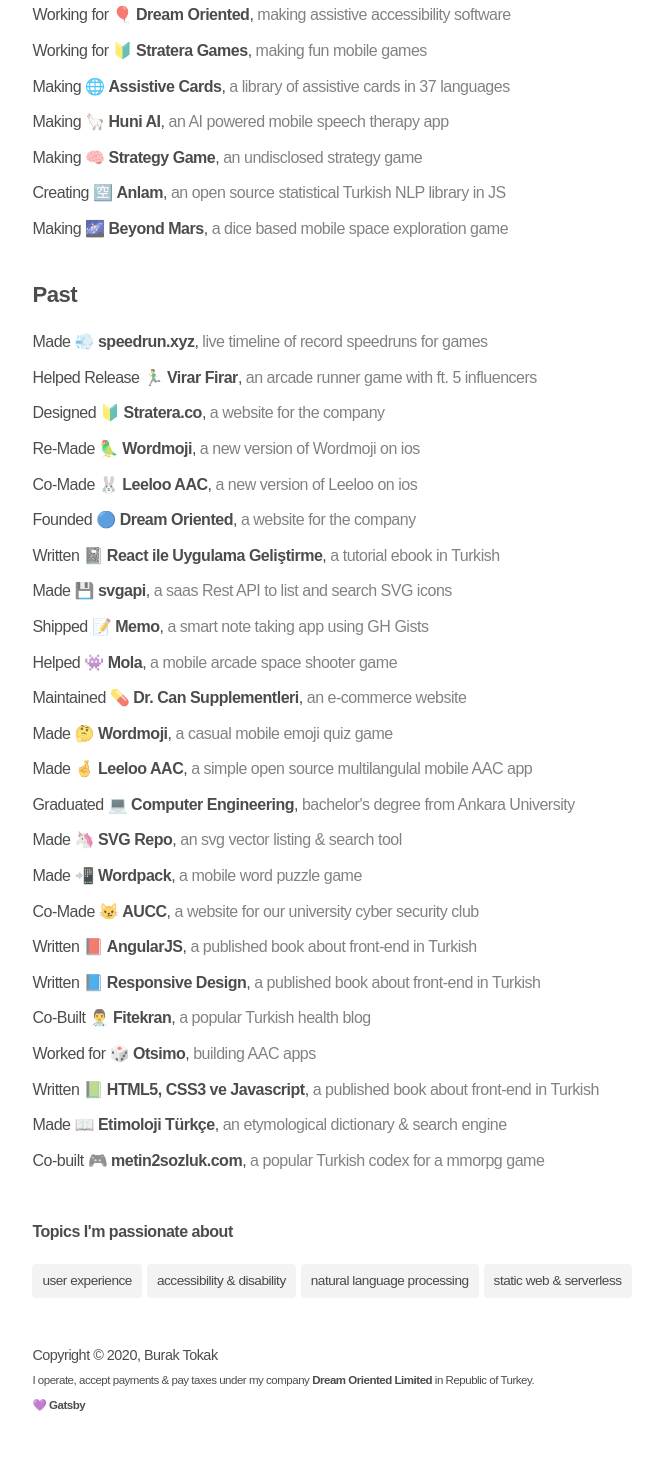
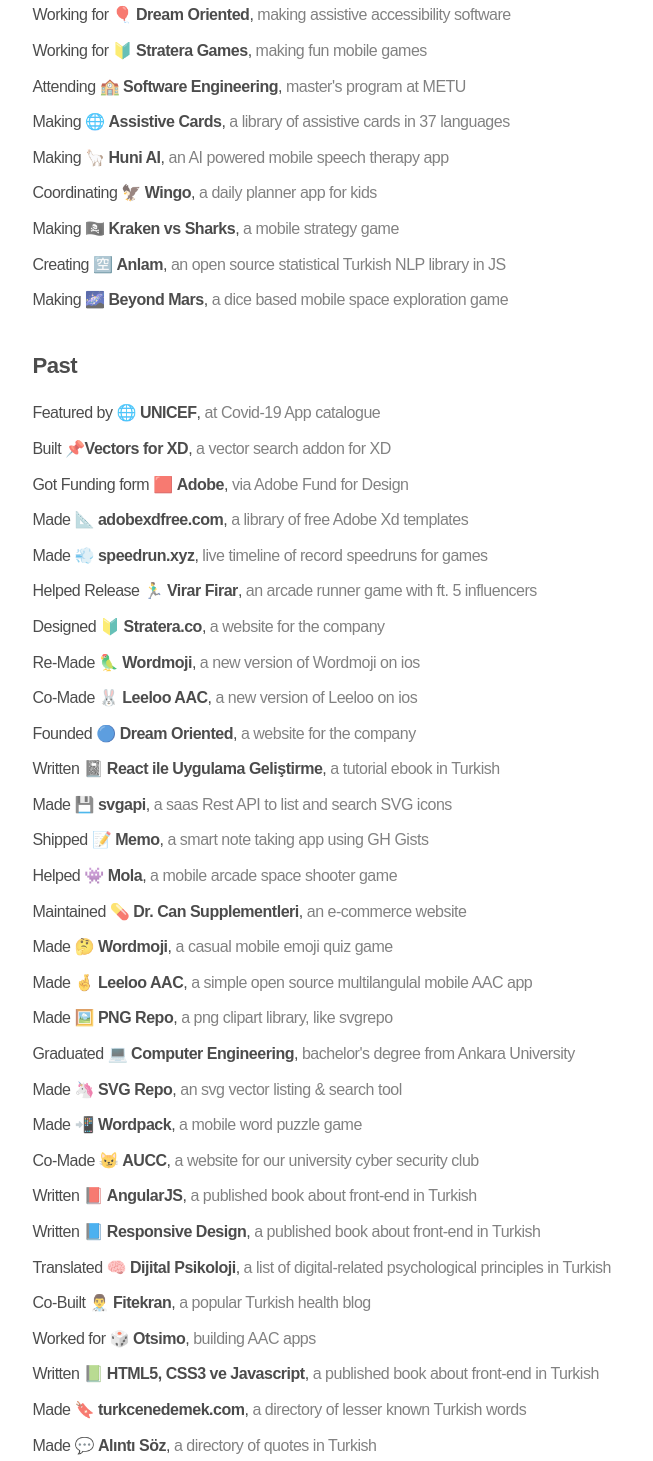
Before and after one commit to btk/buraktokak, a Gatsby site: page / in a window 1280 px wide. Shown: the part 367-1828 px from the top of the page, without its empty margins (145-798 px from the left). Built offline with nearby package versions, Linux system fonts and the light colour scheme; Gatsby itself is replaced by a stand-in of ours; a web font is replaced by a local one.

Commit message:
Update index.js

```diff
--- a/src/pages/index.js
+++ b/src/pages/index.js
@@ -67,10 +67,11 @@
           <ul>
             <li>Working for 🎈 <a href="https://dreamoriented.org/" target="_blank"><b>Dream Oriented</b></a>, <span>making assistive accessibility software</span></li>
             <li>Working for 🔰 <a href="https://stratera.co/" target="_blank"><b>Stratera Games</b></a>, <span>making fun mobile games</span></li>
-            <li style={{display: "none"}}>Attending 🏫 <b>Software Engineering</b>, <span>master's program at METU</span></li>
+            <li>Attending 🏫 <b>Software Engineering</b>, <span>master's program at METU</span></li>
             <li>Making    🌐 <a href="https://assistivecards.com/" target="_blank"><b>Assistive Cards</b></a>, <span>a library of assistive cards in 37 languages</span></li>
             <li>Making    🦙 <b>Huni AI</b>, <span>an AI powered mobile speech therapy app</span></li>
-            <li>Making    🧠 <b>Strategy Game</b>, <span>an undisclosed strategy game</span></li>
+            <li>Coordinating    🦅 <b>Wingo</b>, <span>a daily planner app for kids</span></li>
+            <li>Making    🏴‍☠️ <b>Kraken vs Sharks</b>, <span>a mobile strategy game</span></li>
             <li>Creating  🈳 <b>Anlam</b>, <span>an open source statistical Turkish NLP library in JS</span></li>
             <li>Making    🌌 <b>Beyond Mars</b>, <span>a dice based mobile space exploration game</span></li>
           </ul>
@@ -79,6 +80,10 @@
         <div className="made">
           <h3>Past</h3>
           <ul>
+            <li>Featured by 🌐 <a href="https://www.svgrepo.com/adobexd" target="_blank"><b>UNICEF</b></a>, <span>at Covid-19 App catalogue</span></li>
+            <li>Built 📌<a href="https://www.svgrepo.com/adobexd" target="_blank"><b>Vectors for XD</b></a>, <span>a vector search addon for XD</span></li>
+            <li>Got Funding form 🟥 <a href="https://www.adobe.com/products/xd/adobe-fund.html" target="_blank"><b>Adobe</b></a>, <span>via Adobe Fund for Design</span></li>
+            <li>Made 📐 <a href="https://adobexdfree.com" target="_blank"><b>adobexdfree.com</b></a>, <span>a library of free Adobe Xd templates</span></li>
             <li>Made ‍💨 <a href="https://speedrun.xyz" target="_blank"><b>speedrun.xyz</b></a>, <span>live timeline of record speedruns for games</span></li>
             <li>Helped Release 🏃‍♂️ <a href="https://stratera.co/game/viralfirar" target="_blank"><b>Virar Firar</b></a>, <span>an arcade runner game with ft. 5 influencers</span></li>
             <li>Designed 🔰 <a href="https://stratera.co/" target="_blank"><b>Stratera.co</b></a>, <span>a website for the company</span></li>
@@ -92,15 +97,19 @@
             <li>Maintained 💊 <a href="https://drcanciftci.com/" target="_blank"><b>Dr. Can Supplementleri</b></a>, <span>an e-commerce website</span></li>
             <li>Made 🤔 <a href="https://www.dreamoriented.org/wordmoji/" target="_blank"><b>Wordmoji</b></a>, <span>a casual mobile emoji quiz game</span></li>
             <li>Made 🤞 <a href="https://play.google.com/store/apps/details?id=org.dreamoriented.leeloo" target="_blank"><b>Leeloo AAC</b></a>, <span>a simple open source multilangulal mobile AAC app</span></li>
+            <li>Made 🖼️ <a href="https://www.pngrepo.com/" target="_blank"><b>PNG Repo</b></a>, <span>a png clipart library, like svgrepo</span></li>
             <li>Graduated 💻 <b>Computer Engineering</b>, <span>bachelor's degree from Ankara University</span></li>
             <li>Made 🦄 <a href="https://www.svgrepo.com/" target="_blank"><b>SVG Repo</b></a>, <span>an svg vector listing & search tool</span></li>
             <li>Made 📲 <a href="https://apps.apple.com/tr/app/wordpack-word-puzzle-game/id1350159332?l=tr" target="_blank"><b>Wordpack</b></a>, <span>a mobile word puzzle game</span></li>
             <li>Co-Made 😼 <a href="https://aucyberclub.org" target="_blank"><b>AUCC</b></a>, <span>a website for our university cyber security club</span></li>
             <li>Written 📕 <a href="https://www.kitapyurdu.com/kitap/angularjs/427295.html" target="_blank"><b>AngularJS</b></a>, <span>a published book about front-end in Turkish</span></li>
             <li>Written 📘 <a href="https://www.kitapyurdu.com/kitap/responsive-web-tasarimi-ve-uygulamalari/403949.html&publisher_id=4468" target="_blank"><b>Responsive Design</b></a>, <span>a published book about front-end in Turkish</span></li>
+            <li>Translated 🧠‍ <a href="https://dijitalpsikoloji.com" target="_blank"><b>Dijital Psikoloji</b></a>, <span>a list of digital-related psychological principles in Turkish</span></li>
             <li>Co-Built 👨‍⚕️ <a href="https://www.fitekran.com" target="_blank"><b>Fitekran</b></a>, <span>a popular Turkish health blog</span></li>
             <li>Worked for 🎲 <a href="https://www.otsimo.com" target="_blank"><b>Otsimo</b></a>, <span>building AAC apps</span></li>
             <li>Written 📗 <a href="https://www.dr.com.tr/kitap/html5-css3-ve-javascript-ile-web-tasarimi/burak-tokak/egitim-basvuru/bilgisayar/urunno=0000000672365" target="_blank"><b>HTML5, CSS3 ve Javascript</b></a>, <span>a published book about front-end in Turkish</span></li>
+            <li>Made 🔖 <a href="https://turkcenedemek.com/" target="_blank"><b>turkcenedemek.com</b></a>, <span>a directory of lesser known Turkish words</span></li>
+            <li>Made 💬 <a href="https://www.alintisoz.com/" target="_blank"><b>Alıntı Söz</b></a>, <span>a directory of quotes in Turkish</span></li>
             <li>Made 📖 <a href="https://www.etimolojiturkce.com" target="_blank"><b>Etimoloji Türkçe</b></a>, <span>an etymological dictionary & search engine</span></li>
             <li>Co-built 🎮 <b>metin2sozluk.com</b>, <span>a popular Turkish codex for a mmorpg game</span></li>
           </ul>
```
